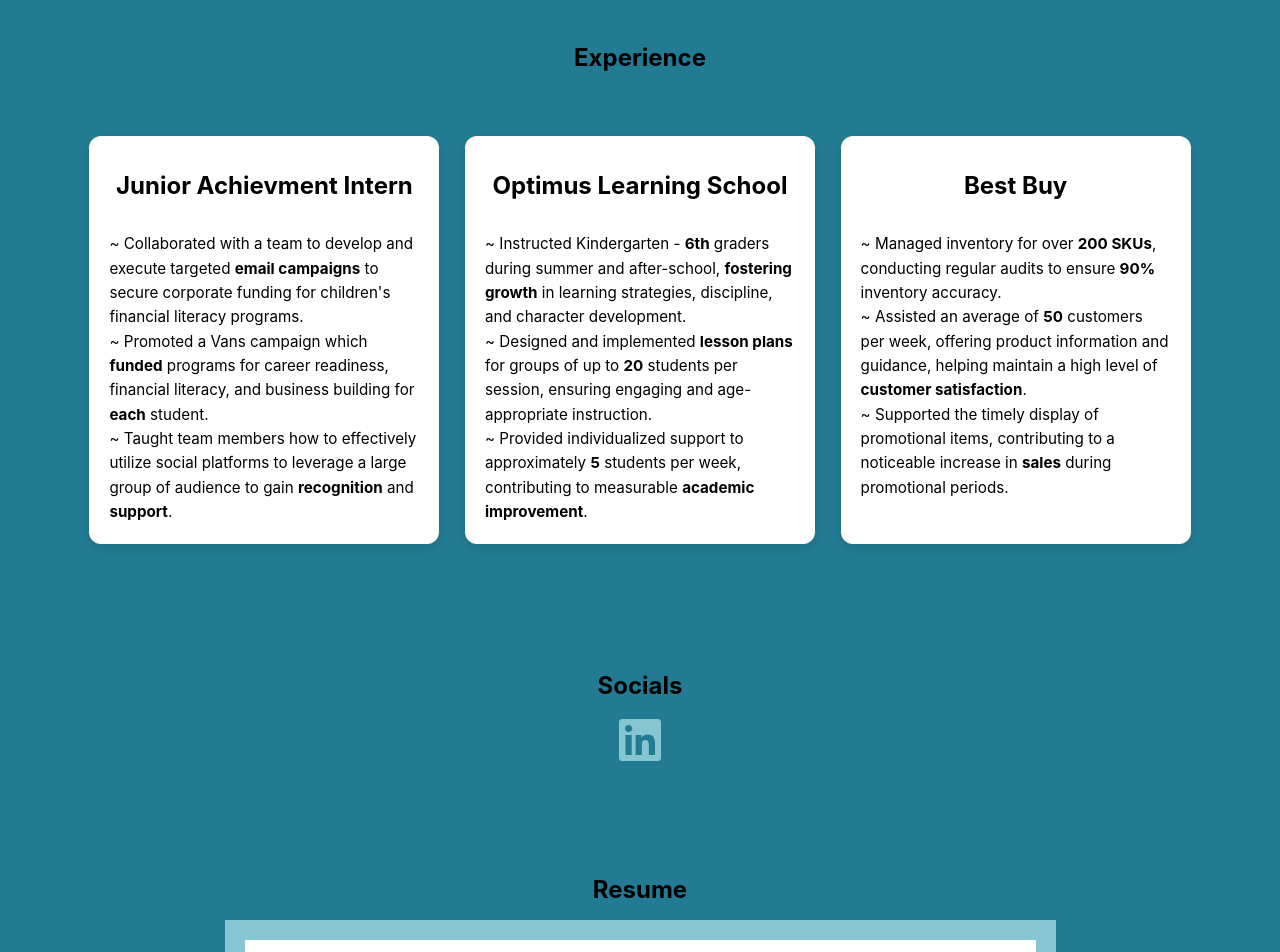
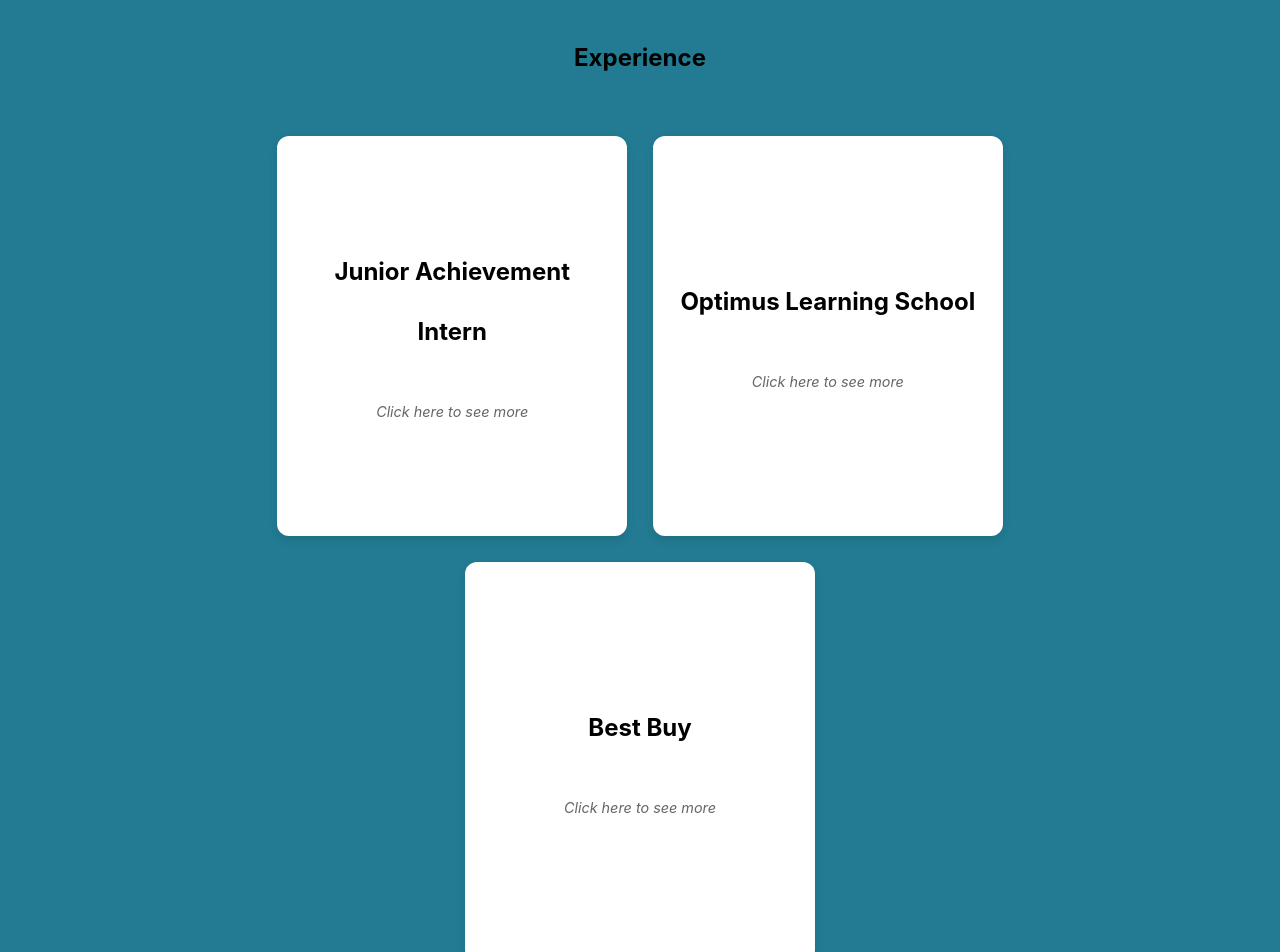
Before and after one commit to Shiv05-code/my-react-portfolio, a React (Create React App) app: page / in a window 1280 px wide. Shown: the part 960-1912 px from the top of the page. Built offline with nearby package versions, Linux system fonts and the light colour scheme.

Commit message:
Improved card tiles, typed name, & bouncing icon

```diff
--- a/package.json
+++ b/package.json
@@ -15,6 +15,7 @@
     "react": "^19.1.0",
     "react-dom": "^19.1.0",
     "react-scripts": "^5.0.1",
+    "react-typed": "^2.0.12",
     "web-vitals": "^2.1.4"
   },
   "scripts": {
--- a/src/App.css
+++ b/src/App.css
@@ -128,32 +128,89 @@
 
 }
 
-.experience-card {
-  background-color: white;
-  padding: 1.25rem;
+/* Flip Card Styles */
+.flip-card {
+  background-color: transparent;
   width: 100%;
   max-width: 350px;
   min-width: 280px;
-  border-radius: 12px;
-  box-shadow: 0 4px 10px rgba(0,0,0,0.1);
-  transition: transform 0.2s ease;
+  height: 400px;
+  perspective: 1000px;
+  cursor: pointer;
+  transition: transform 0.3s ease;
 }
 
-.experience-card:hover {
+.flip-card:hover {
   transform: scale(1.05);
-  color: rgb(9, 98, 121);
+}
+
+.flip-card:hover .flip-card-front {
   background-color: rgb(136, 197, 211);
 }
 
-.experience-card h1 {
+.flip-card-inner {
+  position: relative;
+  width: 100%;
+  height: 100%;
+  text-align: center;
+  transition: transform 0.6s;
+  transform-style: preserve-3d;
+}
+
+.flip-card.flipped .flip-card-inner {
+  transform: rotateY(180deg);
+}
+
+.flip-card-front, .flip-card-back {
+  position: absolute;
+  width: 100%;
+  height: 100%;
+  backface-visibility: hidden;
+  border-radius: 12px;
+  padding: 1.25rem;
+  box-shadow: 0 4px 10px rgba(0,0,0,0.1);
+  display: flex;
+  flex-direction: column;
+  justify-content: center;
+  align-items: center;
+}
+
+.flip-card-front {
+  background-color: white;
+}
+
+.flip-card-front h1 {
   font-size: 1.5rem;
+  margin-bottom: 1rem;
+  color: black;
+}
+
+.click-hint {
+  font-size: 0.9rem;
+  color: #666;
+  font-style: italic;
+  margin-top: 1rem;
+}
+
+.flip-card-back {
+  background-color: rgb(136, 197, 211);
+  color: rgb(9, 98, 121);
+  transform: rotateY(180deg);
+  overflow-y: auto;
+}
+
+.flip-card-back h2 {
+  color: black;
+  font-size: 1.3rem;
   margin-bottom: 1rem;
 }
 
-.experience-card p {
+.flip-card-back p {
   font-size: 0.95rem;
   line-height: 1.6;
   text-align: left;
+  margin-bottom: 0.5rem;
+  color: black;
 }
 
 #socials {
@@ -165,11 +222,23 @@
   display: flex;
   justify-content: center;
   transition: transform 0.2s ease-in-out;
+  animation: float 3s ease-in-out infinite;
 }
 
 .LinkedInIcon:hover{
   cursor: pointer;
+  animation: none; /* Completely stops the animation */
   transform: scale(1.1);
+}
+
+/* Floating animation */
+@keyframes float {
+  0%, 100% {
+    transform: translateY(0px) scale(1);
+  }
+  50% {
+    transform: translateY(-10px) scale(1);
+  }
 }
 
 
@@ -209,6 +278,18 @@
   background-color: rgb(101, 179, 197);
 }
 
+/* Typing animation cursor styling */
+.typing-container .typed-cursor {
+  font-size: inherit;
+  color: inherit;
+  animation: blink 0.7s infinite;
+}
+
+@keyframes blink {
+  0%, 100% { opacity: 1; }
+  50% { opacity: 0; }
+}
+
 /* Tablet */
 @media (max-width: 1024px) {
   html{
@@ -228,7 +309,7 @@
     width: 250px;
   }
 
-  .experience-card {
+  .flip-card {
     width: calc(50% - 1vw);
     min-width: 280px;
   }
@@ -273,13 +354,18 @@
     width: 200px;
   }
 
-  .experience-card {
+  .flip-card {
     width: 100%;
     max-width: 450px;
+    height: 420px;
   }
 
-  .experience-card h1 {
+  .flip-card-front h1 {
     font-size: 1.3rem;
+  }
+
+  .flip-card-back h2 {
+    font-size: 1.2rem;
   }
 
   .Info {
@@ -333,16 +419,21 @@
     line-height: 1.8;
   }
 
-  .experience-card {
-    padding: 1rem;
+  .flip-card {
+    padding: 0.75rem;
+    height: 450px;
   }
 
-  .experience-card h1 {
+  .flip-card-front h1 {
     font-size: 1.2rem;
   }
 
-  .experience-card p {
-    font-size: 0.9rem;
+  .flip-card-back h2 {
+    font-size: 1.1rem;
+  }
+
+  .flip-card-back p {
+    font-size: 0.85rem;
   }
 
   h1 {
--- a/src/App.js
+++ b/src/App.js
@@ -1,9 +1,21 @@
 import './App.css';
-import Me from './Me.jpg'; // Correct import
+import Me from './Me.jpg';
 import MyResume from "./MyResume.jpg";
 import { FontAwesomeIcon } from '@fortawesome/react-fontawesome';
 import { faLinkedin } from '@fortawesome/free-brands-svg-icons';
+import { ReactTyped } from 'react-typed';
+import { useState } from 'react';
+
 function App() {
+  const [flippedCards, setFlippedCards] = useState({});
+
+  const toggleFlip = (cardId) => {
+    setFlippedCards(prev => ({
+      ...prev,
+      [cardId]: !prev[cardId]
+    }));
+  };
+
   return (
     <div className="app">
       <header className="header">
@@ -18,7 +30,14 @@
       </header>
       <section id="about">
         <h3>Hello, I'm</h3>
-        <h1>Shivansh Kanda</h1>
+        <h1 className="typing-container">
+          <ReactTyped
+          strings={["Shivansh Kanda"]}
+          typeSpeed={100}
+          showCursor={true}
+          cursorChar="|"
+          />
+        </h1>
         <div className='Me'>
           <img src={Me} alt="Description" width="300" ></img>
           <div className="Info">
@@ -35,27 +54,54 @@
       <section id="experience">
         <h1>Experience</h1>
         <div className="experience-cards">
-          <div className="experience-card">
-            <h1>Junior Achievment Intern</h1>
+
+          {/* Card 1 */}
+          <div className={`flip-card ${flippedCards['card1'] ? 'flipped' : ''}`} onClick={() => toggleFlip('card1')}>
+            <div className="flip-card-inner">
+              <div className="flip-card-front">
+                <h1>Junior Achievement Intern</h1>
+                <p className="click-hint">Click here to see more</p>
+              </div>
+              <div className="flip-card-back">
+                <h2>Jul. 2025 - Present</h2>
                 <p> ~ Collaborated with a team to develop and execute targeted <b>email campaigns</b> to secure corporate funding for children's financial literacy programs.</p>
                 <p> ~ Promoted a Vans campaign which <b>funded</b> programs for career readiness, financial literacy, and business building for <b>each</b> student.</p>
                 <p> ~ Taught team members how to effectively utilize social platforms to leverage a large group of audience to gain <b>recognition</b> and <b>support</b>.</p>
               </div>
-          <div className="experience-card">
+            </div>
+          </div>
+          {/* Card 2 */}
+          <div className={`flip-card ${flippedCards['card2'] ? 'flipped' : ''}`} onClick={() => toggleFlip('card2')}>
+            <div className="flip-card-inner">
+              <div className="flip-card-front">
                 <h1>Optimus Learning School</h1>
+                <p className="click-hint">Click here to see more</p>
+              </div>
+              <div className="flip-card-back">
+                <h2>Jul. 2024 - Jan. 2025</h2>
                 <p> ~ Instructed Kindergarten - <b>6th</b> graders during summer and after-school, <b>fostering growth</b> in learning strategies, discipline, and character development.</p>
                 <p> ~ Designed and implemented <b>lesson plans</b> for groups of up to <b>20</b> students per session, ensuring engaging and age-appropriate instruction.</p>
                 <p> ~ Provided individualized support to approximately <b>5</b> students per week, contributing to measurable <b>academic improvement</b>.</p>
               </div>
-          <div className="experience-card">
+            </div>
+          </div>
+          {/* Card 3 */}
+          <div className={`flip-card ${flippedCards['card3'] ? 'flipped' : ''}`} onClick={() => toggleFlip('card3')}>
+            <div className="flip-card-inner">
+              <div className="flip-card-front">
                 <h1>Best Buy</h1>
+                <p className="click-hint">Click here to see more</p>
+              </div>
+              <div className="flip-card-back">
+                <h2>Oct. 2023 - Jan. 2024</h2>
                 <p> ~ Managed inventory for over <b>200 SKUs</b>, conducting regular audits to ensure <b>90%</b> inventory accuracy.</p>
                 <p> ~ Assisted an average of <b>50</b> customers per week, offering product information and guidance, helping maintain a high level of <b>customer satisfaction</b>.</p>
                 <p> ~ Supported the timely display of promotional items, contributing to a noticeable increase in <b>sales</b> during promotional periods.</p>
               </div>
             </div>
+          </div>
 
-
+        </div>
       </section>
 
       <section id="socials">
```
Also changed, not shown: 1 other file (tests, documents, lock files or other folders). Lines whose indentation alone changed are shown as unchanged.
